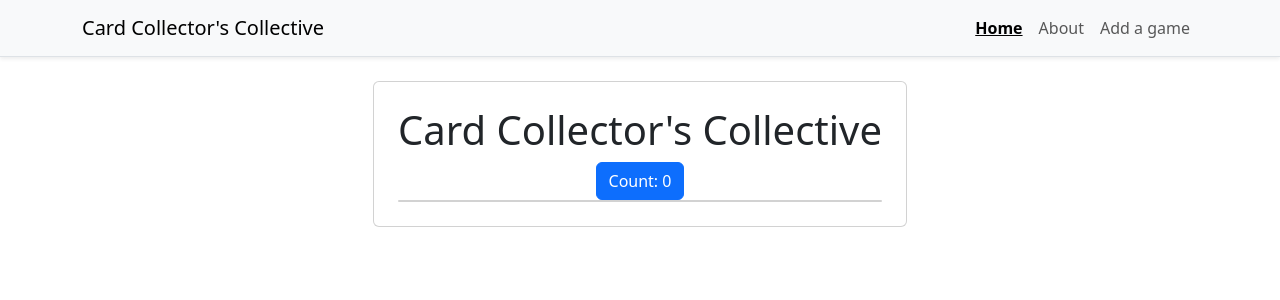
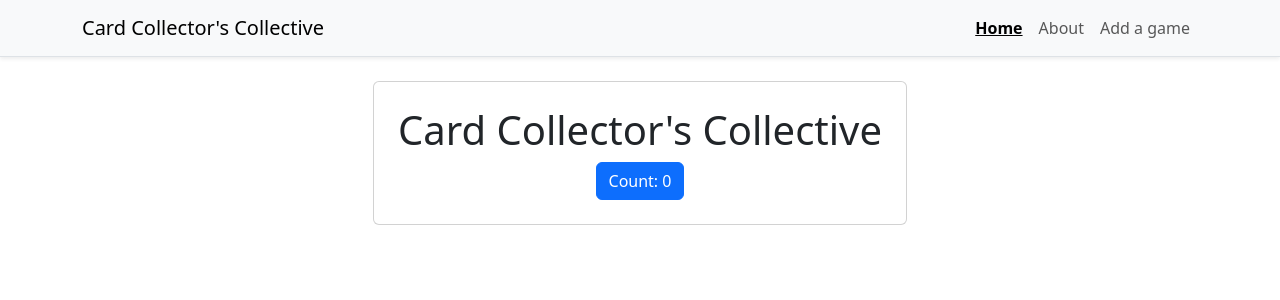
Before and after one commit to CS571-S26/p4, a React (Vite) app: page / in a window 1280 px wide. Shown: the top 300 px of the page. Built offline with nearby package versions, Linux system fonts and the light colour scheme.

Commit message:
testing deployment

```diff
--- a/src/pages/HomePage.jsx
+++ b/src/pages/HomePage.jsx
@@ -1,7 +1,7 @@
 import { useState } from 'react'
 import '../App.css'
 import { Button, Card } from 'react-bootstrap'
-import { CardCard } from './CardCard'
+// import { CardCard } from './CardCard'
 
 export default function HomePage() {
   const [count, setCount] = useState(0)
@@ -12,7 +12,7 @@ export default function HomePage() {
         <Card.Body className='text-center'>
           <h1>Card Collector's Collective</h1>
           <Button onClick={() => setCount(o => o + 1)}>Count: {count}</Button>
-          <Card></Card>
+          {/* <Card></Card> */}
         </Card.Body>
       </Card>
     </div>
```
Also changed, not shown: 5 other files (tests, documents, lock files or other folders).
